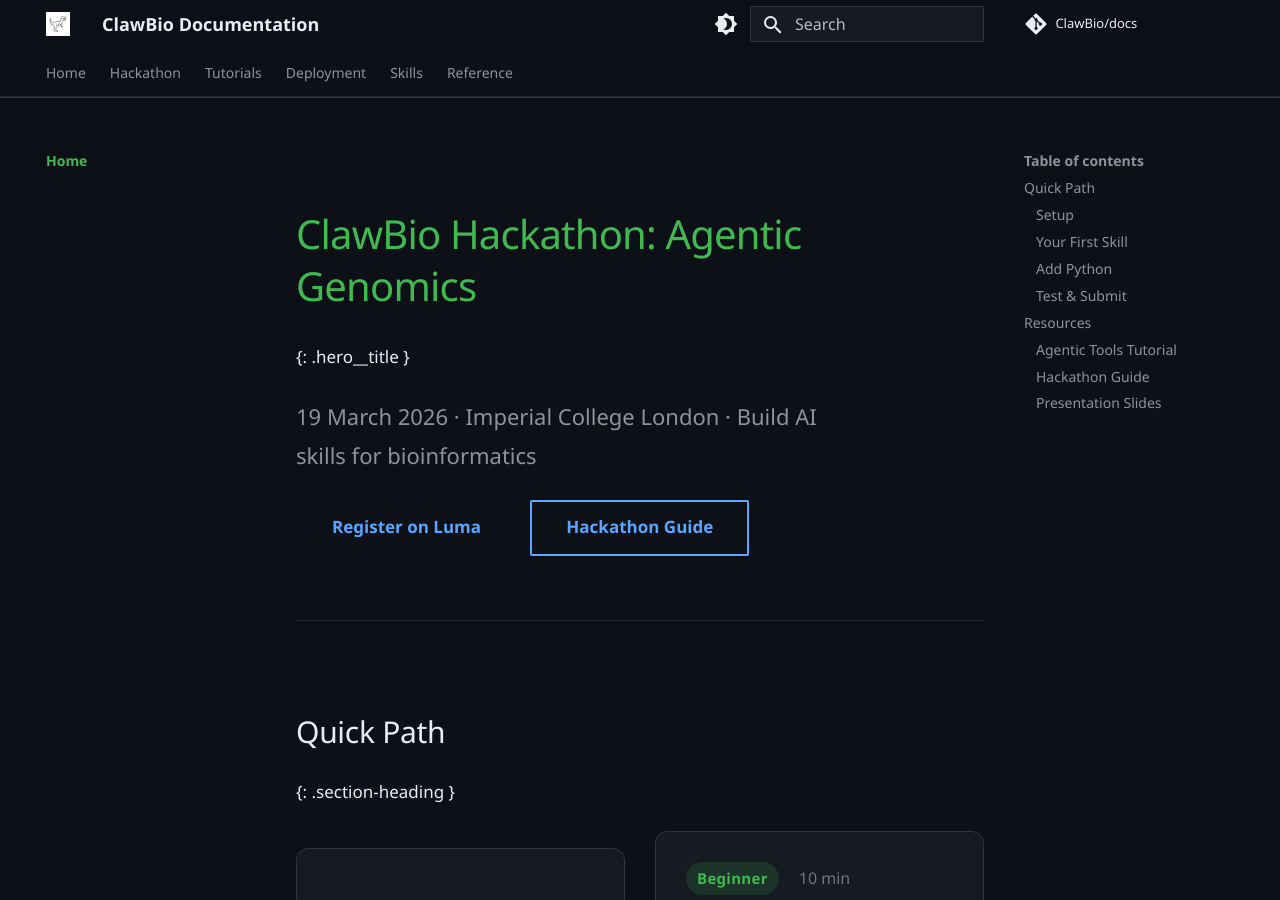
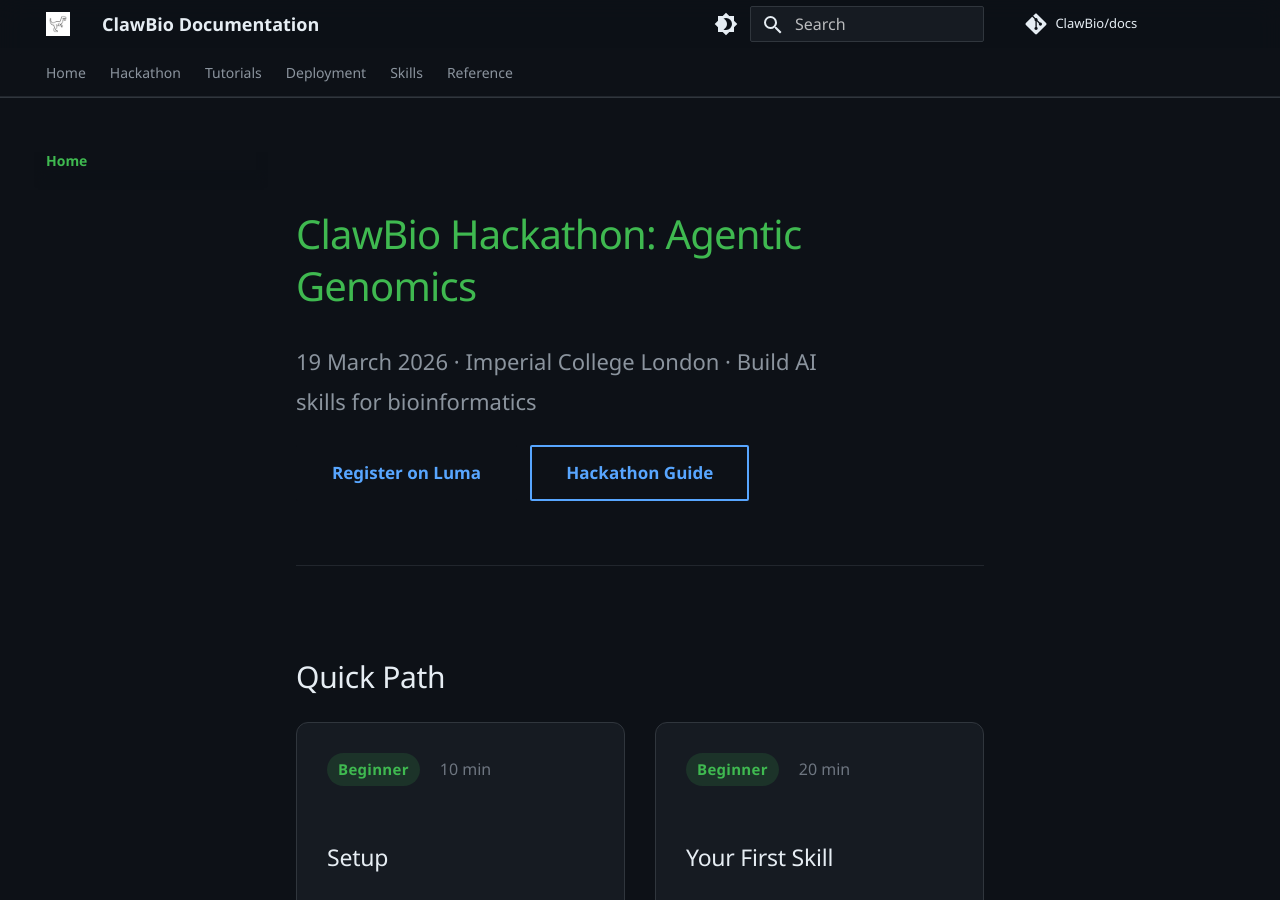
Before and after one commit to ClawBio/docs, an MkDocs documentation site: the page built from docs/index.md, in a window 1280 px wide and 900 px high. Built offline with MkDocs 1.6.1 and Material for MkDocs 9.7.7, drawn with Linux system fonts in a browser that asks for light colours; comment, search, counter and statistics services are not loaded; some of the changed text lies outside the part shown.

Commit message:
Fix homepage rendering: use direct HTML instead of broken attr_list syntax
The {: .class } attr_list syntax wasn't being processed inside md_in_html
blocks, rendering as literal text. Card <a> tags were also getting wrapped
in <p> tags, breaking the grid layout. Switched to plain HTML elements
with classes applied directly.

Co-Authored-By: Claude Opus 4.6 (1M context) <noreply@anthropic.com>

```diff
--- a/docs/index.md
+++ b/docs/index.md
@@ -3,24 +3,19 @@ title: ClawBio Hackathon — Agentic Genomics
 description: Build AI-powered bioinformatics skills at Imperial College London. 19 March 2026.
 ---
 
-<div class="hero" markdown>
-
-# ClawBio Hackathon: Agentic Genomics
-{: .hero__title }
-
-19 March 2026 · Imperial College London · Build AI skills for bioinformatics
-{: .hero__subtitle }
-
-[Register on Luma](https://luma.com/kolhdoi9){ .md-button .md-button--primary }
-&nbsp;
-[Hackathon Guide](hackathon/index.md){ .md-button }
-
+<div class="hero">
+  <h1 class="hero__title">ClawBio Hackathon: Agentic Genomics</h1>
+  <p class="hero__subtitle">19 March 2026 · Imperial College London · Build AI skills for bioinformatics</p>
+  <p>
+    <a href="https://luma.com/kolhdoi9" class="md-button md-button--primary">Register on Luma</a>
+    &nbsp;
+    <a href="hackathon/" class="md-button">Hackathon Guide</a>
+  </p>
 </div>
 
-## Quick Path
-{: .section-heading }
+<h2 class="section-heading">Quick Path</h2>
 
-<div class="tutorial-cards" markdown>
+<div class="tutorial-cards">
 
 <a class="tutorial-card" href="hackathon/setup/">
   <div class="tutorial-card__header">
@@ -60,10 +55,9 @@ description: Build AI-powered bioinformatics skills at Imperial College London.
 
 </div>
 
-## Resources
-{: .section-heading }
+<h2 class="section-heading">Resources</h2>
 
-<div class="tutorial-cards" markdown>
+<div class="tutorial-cards">
 
 <a class="tutorial-card" href="hackathon/agentic-tools/">
   <div class="tutorial-card__header">
```
